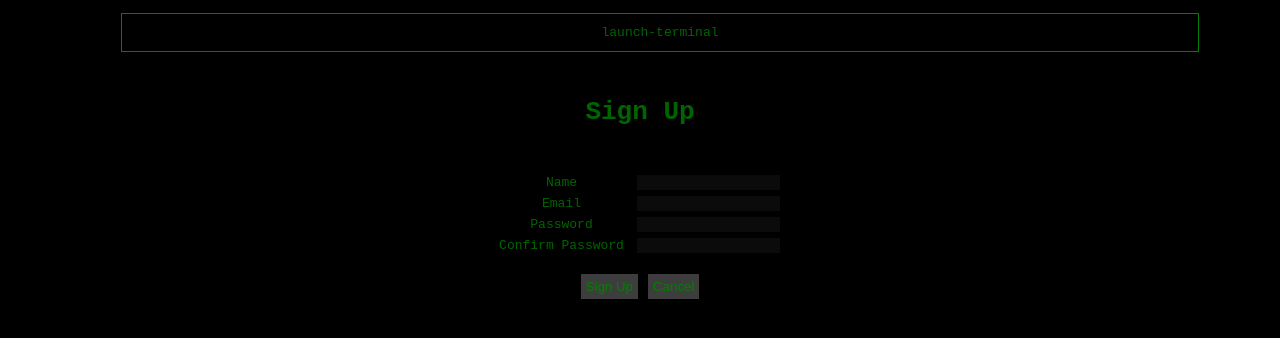
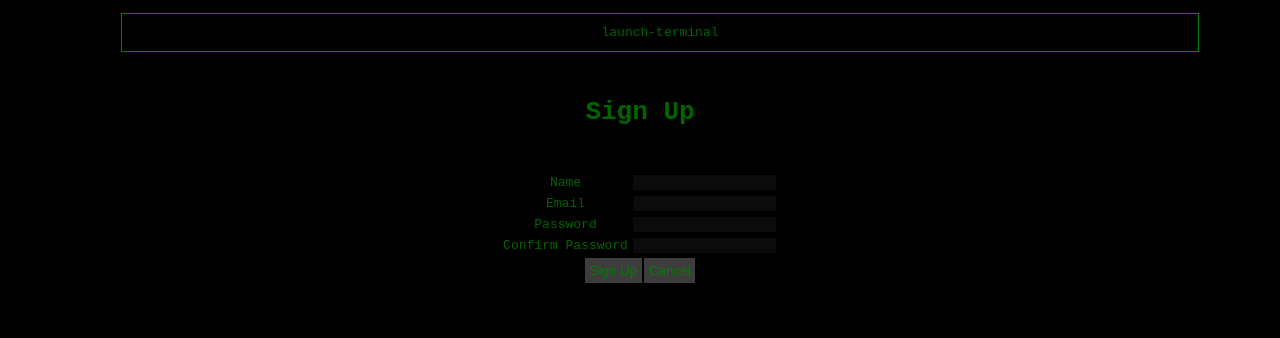
Before and after one commit to DevonJenkins/apps124-frontend, a React (Create React App) app: page /signup in a window 1280 px wide. Shown: the top 338 px of the page. Built offline with nearby package versions, Linux system fonts and the light colour scheme; no server answers.

Commit message:
attempt to fix input bug

```diff
--- a/src/components/LoginForm/LoginForm.jsx
+++ b/src/components/LoginForm/LoginForm.jsx
@@ -1,6 +1,5 @@
 import { useState } from 'react'
 import { Link, useNavigate } from 'react-router-dom'
-import styles from './LoginForm.module.css'
 import * as authService from '../../services/authService'
 
 const LoginForm = props => {
@@ -30,13 +29,12 @@
     <form
       autoComplete="off"
       onSubmit={handleSubmit}
-      className={styles.container}
     >
         <table>
           <tbody>
             <tr>
               <td>
-                <label htmlFor="email" className={styles.label}>
+                <label htmlFor="email">
                   Email
                 </label>
               </td>
@@ -53,7 +51,7 @@
             </tr>
             <tr>
               <td>
-                <label htmlFor="password" className={styles.label}>
+                <label htmlFor="password">
                   Password
                 </label>
               </td>
@@ -71,7 +69,7 @@
           </tbody>
         </table>
       <div>
-        <button className={styles.button}>Log In</button>
+        <button>Log In</button>
         <Link to="/">
           <button>Cancel</button>
         </Link>
--- a/src/components/LoginForm/LoginForm.module.css
+++ /dev/null
@@ -1,16 +0,0 @@
-.container {
-  display: flex;
-  flex-flow: column nowrap;
-  justify-content: center;
-  align-items: center;
-  margin-bottom: 50px;
-}
-
-.label,
-.button {
-  margin-right: 0.5rem;
-}
-
-.inputContainer {
-  margin-bottom: 1rem;
-}
--- a/src/components/SignupForm/SignupForm.jsx
+++ b/src/components/SignupForm/SignupForm.jsx
@@ -1,6 +1,5 @@
 import { useState } from 'react'
 import { Link, useNavigate } from 'react-router-dom'
-import styles from './SignupForm.module.css'
 import * as authService from '../../services/authService'
 
 const SignupForm = props => {
@@ -41,13 +40,12 @@
     <form
       autoComplete="off"
       onSubmit={handleSubmit}
-      className={styles.container}
     >
-      <table className={styles.inputContainer}>
+      <table>
         <tbody>
           <tr>
             <td>
-              <label htmlFor="name" className={styles.label}>Name</label>
+              <label htmlFor="name" >Name</label>
             </td>
             <td>
               <input
@@ -62,7 +60,7 @@
           </tr>
           <tr >
             <td>
-              <label htmlFor="email" className={styles.label}>Email</label>
+              <label htmlFor="email">Email</label>
             </td>
             <td>
               <input
@@ -77,7 +75,7 @@
           </tr>
           <tr>
             <td>
-              <label htmlFor="password" className={styles.label}>Password</label>
+              <label htmlFor="password" >Password</label>
             </td>
             <td>
               <input
@@ -92,7 +90,7 @@
           </tr>
           <tr>
             <td >
-              <label htmlFor="confirm" className={styles.label}>
+              <label htmlFor="confirm">
                 Confirm Password
               </label>
             </td>
@@ -110,7 +108,7 @@
         </tbody>
       </table>
       <div>
-        <button disabled={isFormInvalid()} className={styles.button}>
+        <button disabled={isFormInvalid()}>
           Sign Up
         </button>
         <Link to="/">
--- a/src/components/SignupForm/SignupForm.module.css
+++ /dev/null
@@ -1,16 +0,0 @@
-.container {
-  display: flex;
-  flex-flow: column nowrap;
-  justify-content: center;
-  align-items: center;
-  margin-bottom: 50px;
-}
-
-.label,
-.button {
-  margin-right: .5rem;
-}
-
-.inputContainer {
-  margin-bottom: 1rem;
-}
```
Also changed, not shown: src/App.css (deleted, +0 -38 lines).
